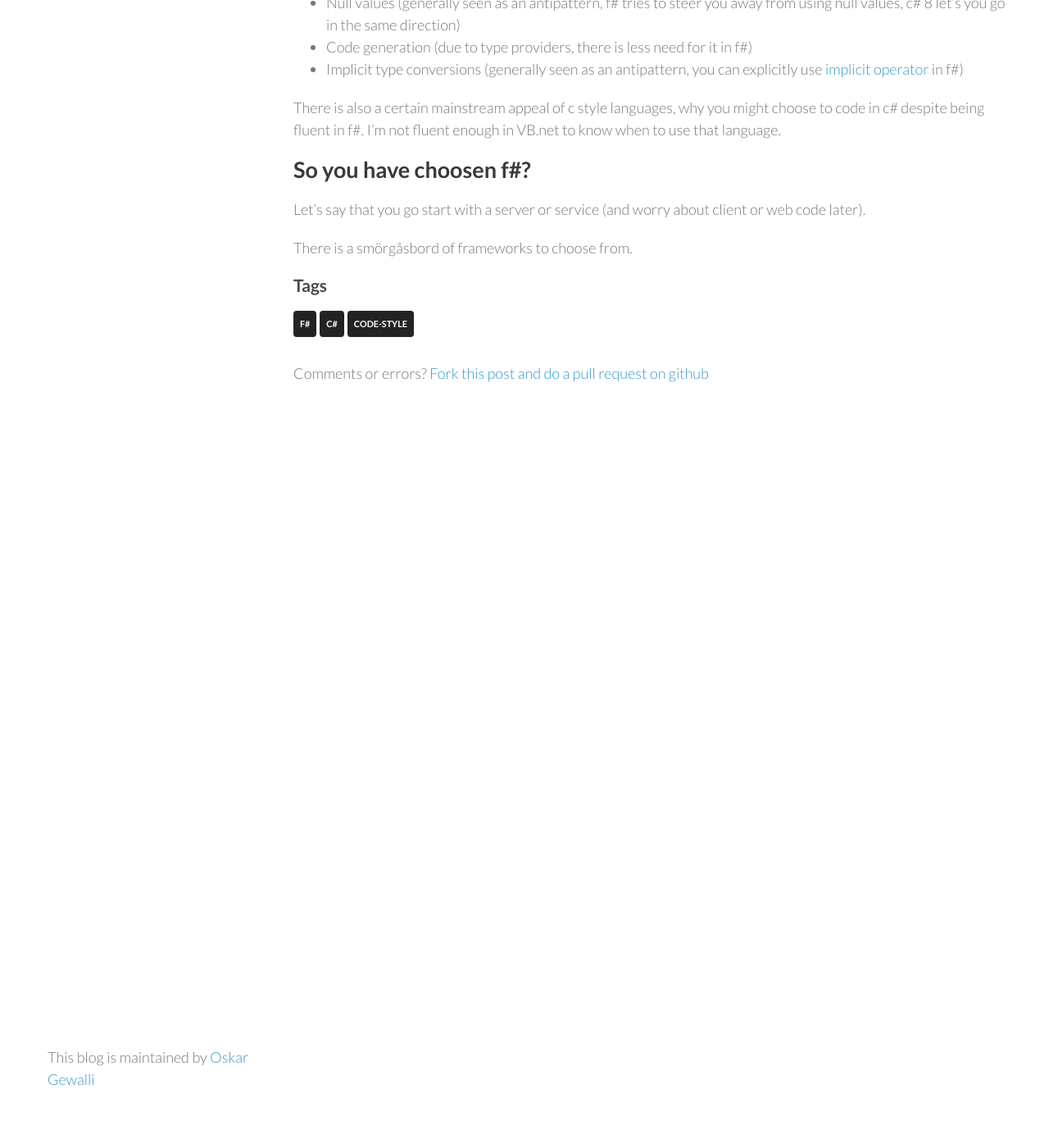
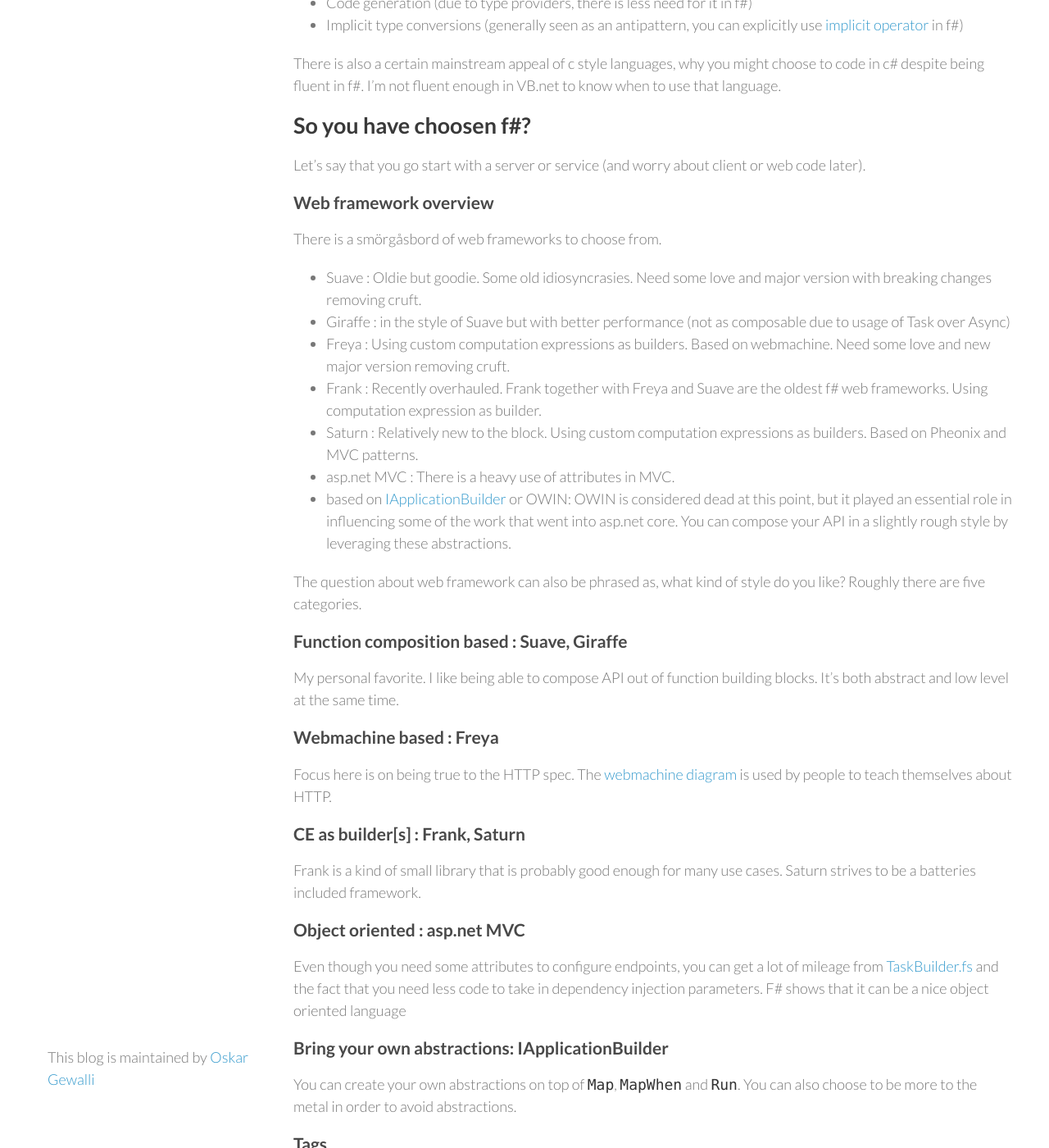
Before and after one commit to wallymathieu/assertfail, a Jekyll site: the page built from _posts/2019-01-06-Choose-your-own-adventure-in-fsharp.md, in a window 1280 px wide and 1400 px high, scrolled down 1185 px. Shown: the whole window at 82% size. Built offline with Jekyll 4.4.1, drawn with Linux system fonts in a browser that asks for light colours; nearby versions of some CDN libraries; before the commit the page ends 1782 px from its top, so only the background shows below that; some of the changed text lies outside the part shown.

Commit message:
Mention different web frameworks

```diff
--- a/_posts/2019-01-06-Choose-your-own-adventure-in-fsharp.md
+++ b/_posts/2019-01-06-Choose-your-own-adventure-in-fsharp.md
@@ -39,7 +39,6 @@
  - Bit fiddling (this is also possible in f#, but also more verbose)
  - Goto (generally seen as an antipattern but is really useful when writing highly optimized code: think core parts of asp.net MVC)
  - Deep type hierarchies (generally seen as an antipattern and in f# the language tries to steer you away from these patterns, though in certain cases they can be useful)
- - Null values (generally seen as an antipattern, f# tries to steer you away from using null values, c# 8 let's you go in the same direction)
  - Code generation (due to type providers, there is less need for it in f#)
  - Implicit type conversions (generally seen as an antipattern, you can explicitly use [implicit operator](https://github.com/fsprojects/FSharpPlus/blob/35eb4c1b0646e4e07701c48ea4b2bdef2067caa5/src/FSharpPlus/Operators.fs#L717-L718) in f#)
 
@@ -49,4 +48,36 @@
 
 Let's say that you go start with a server or service (and worry about client or web code later).
 
-There is a smörgåsbord of frameworks to choose from.
+### Web framework overview
+
+There is a smörgåsbord of web frameworks to choose from.
+
+ - Suave : Oldie but goodie. Some old idiosyncrasies. Need some love and major version with breaking changes removing cruft.
+ - Giraffe : in the style of Suave but with better performance (not as composable due to usage of Task over Async)
+ - Freya : Using custom computation expressions as builders. Based on webmachine. Need some love and new major version removing cruft.
+ - Frank : Recently overhauled. Frank together with Freya and Suave are the oldest f# web frameworks. Using computation expression as builder.
+ - Saturn : Relatively new to the block. Using custom computation expressions as builders. Based on Pheonix and MVC patterns.
+ - asp.net MVC : There is a heavy use of attributes in MVC.
+ - based on [IApplicationBuilder](https://docs.microsoft.com/en-us/dotnet/api/microsoft.aspnetcore.builder.iapplicationbuilder?view=aspnetcore-2.1) or OWIN: OWIN is considered dead at this point, but it played an essential role in influencing some of the work that went into asp.net core. You can compose your API in a slightly rough style by leveraging these abstractions.
+
+The question about web framework can also be phrased as, what kind of style do you like? Roughly there are five categories.
+
+### Function composition based : Suave, Giraffe
+
+My personal favorite. I like being able to compose API out of function building blocks. It's both abstract and low level at the same time.
+
+### Webmachine based : Freya
+
+Focus here is on being true to the HTTP spec. The [webmachine diagram](https://github.com/webmachine/webmachine/wiki/Diagram) is used by people to teach themselves about HTTP.
+
+### CE as builder[s] : Frank, Saturn
+
+Frank is a kind of small library that is probably good enough for many use cases. Saturn strives to be a batteries included framework.
+
+### Object oriented : asp.net MVC
+
+Even though you need some attributes to configure endpoints, you can get a lot of mileage from [TaskBuilder.fs](https://github.com/rspeele/TaskBuilder.fs) and the fact that you need less code to take in dependency injection parameters. F# shows that it can be a nice object oriented language
+
+### Bring your own abstractions: IApplicationBuilder
+
+You can create your own abstractions on top of `Map`, `MapWhen` and `Run`. You can also choose to be more to the metal in order to avoid abstractions.
```
